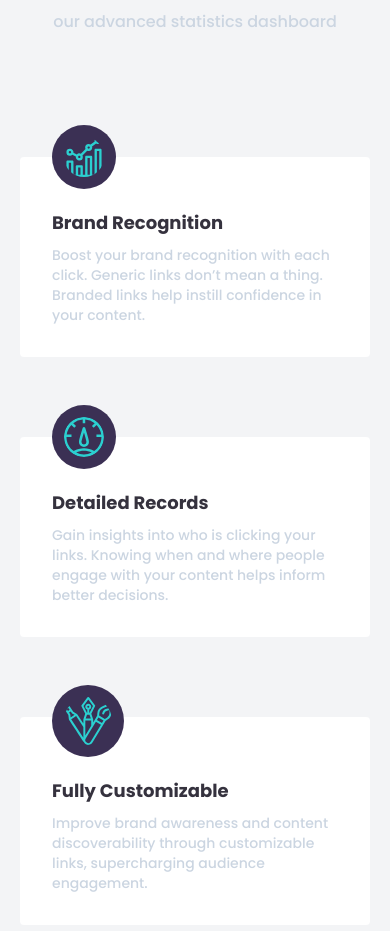
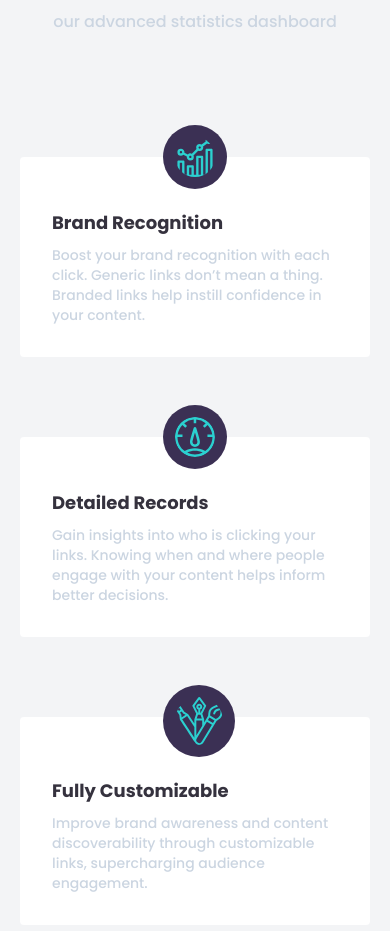
Before and after one commit to RonenTGreat/Shortly, a React (Vite) app: page / in a window 390 px wide. Shown: the part 1120-2051 px from the top of the page. Built offline with nearby package versions, Linux system fonts and the light colour scheme.

Commit message:
new utility class to postion the image to the middle

```diff
--- a/src/components/Advanced.jsx
+++ b/src/components/Advanced.jsx
@@ -21,7 +21,7 @@ const Advanced = () => {
               <img
                 src={brand}
                 alt=""
-                className=" p-3 -mt-16 bg-darkViolet rounded-full"
+                className=" p-3 -mt-16 bg-darkViolet rounded-full middle lg:ml-0"
               />
               <h3 className=" text-veryDarkBlue text-lg mb-2 mt-5 font-bold">
                 Brand Recognition
@@ -37,7 +37,7 @@ const Advanced = () => {
               <img
                 src={records}
                 alt=""
-                className=" p-3 -mt-16 bg-darkViolet rounded-full"
+                className=" p-3 -mt-16 bg-darkViolet rounded-full middle lg:ml-0"
               />
               <h3 className=" text-veryDarkBlue text-lg mb-2 mt-5 font-bold">
                 Detailed Records
@@ -53,7 +53,7 @@ const Advanced = () => {
               <img
                 src={fully}
                 alt=""
-                className=" p-3 -mt-16 bg-darkViolet rounded-full"
+                className=" p-3 -mt-16 bg-darkViolet rounded-full middle lg:ml-0"
               />
               <h3 className=" text-veryDarkBlue text-lg mb-2 mt-5 font-bold">
                 Fully Customizable
--- a/src/index.css
+++ b/src/index.css
@@ -85,3 +85,10 @@ h1{
 
   }
 }
+
+
+@layer utilities{
+  .middle{
+    margin-left: calc(50% - 2rem);
+  }
+}
```
